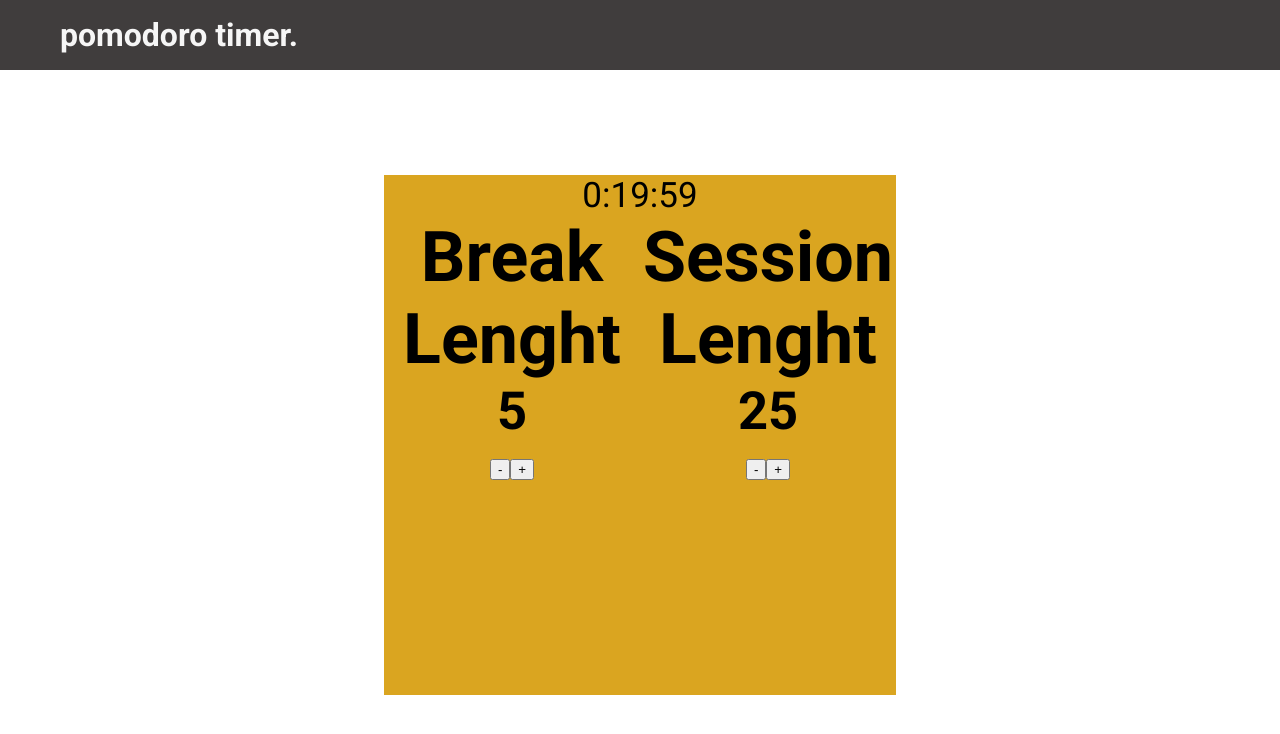
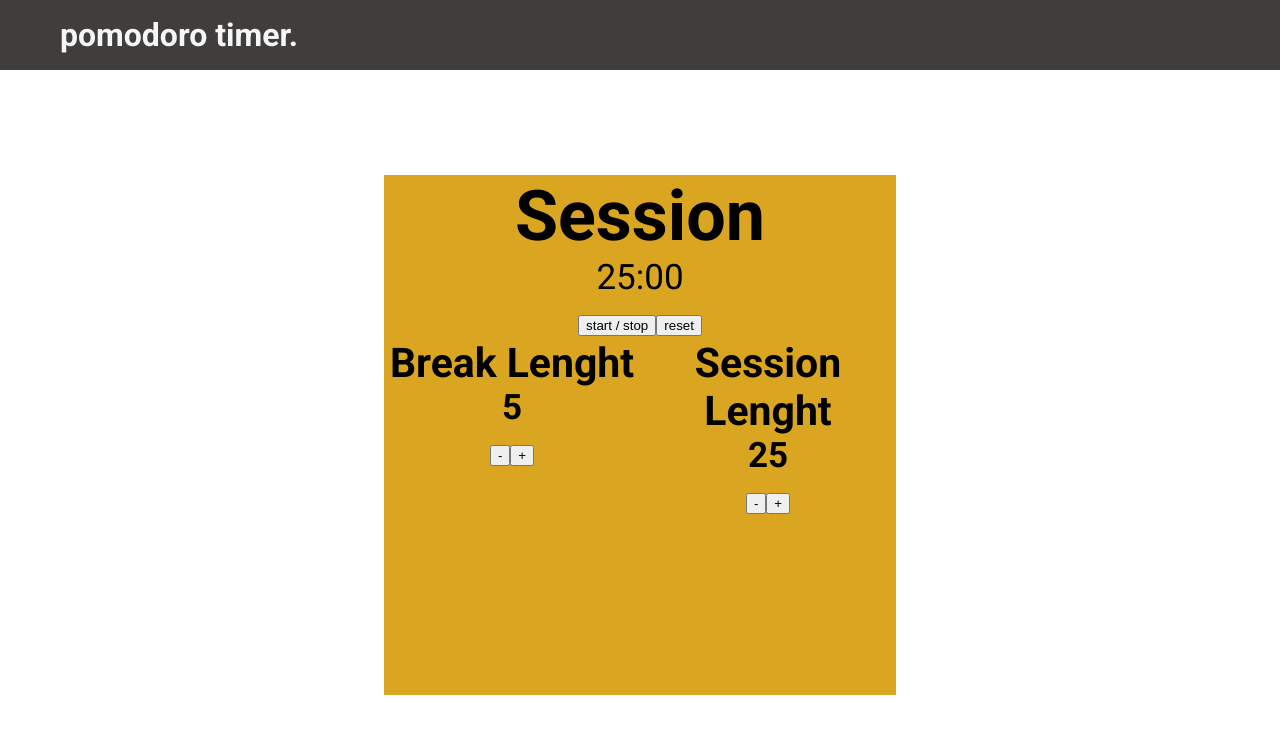
Before and after one commit to mateib47/pomodoro-timer, a React (Create React App) app: page / in a window 1280 px wide. Shown: the top 734 px of the page. Built offline with nearby package versions, Linux system fonts and the light colour scheme; a web font is replaced by a local one.

Commit message:
add formatted time method and start reset functions

```diff
--- a/src/App.js
+++ b/src/App.js
@@ -8,16 +8,16 @@ import { useState, useEffect } from "react";
 const App = () => {
 
   const [seconds, setSeconds] = useState(0);
-  const [minutes, setMinutes] = useState(20);
+  const [minutes, setMinutes] = useState(25);
   const [hours, setHours] = useState(0);
 
-  useEffect(() => {
-   if (seconds <= 0){
-    setSeconds(59);
-    setMinutes(minutes-1);
-   }
+//   useEffect(() => {
+//    if (seconds <= 0){
+//     setSeconds(59);
+//     setMinutes(minutes-1);
+//    }
 
-}, [seconds]);
+// }, [seconds]);
 
   return (
     <div className="app">
--- a/src/containers/TimerBox/TimerBox.jsx
+++ b/src/containers/TimerBox/TimerBox.jsx
@@ -4,25 +4,81 @@ import { useState } from "react";
 const TimerBox = ({
   minutes,
   seconds,
-  hours,
+  // hours,
   setMinutes,
   setSeconds,
-  setHours,
+  // setHours,
 }) => {
   const [breakTime, setBreakTime] = useState(5);
   const [sessionTime, setSessionTime] = useState(25);
 
+  const handleReset = () => {
+    setBreakTime(5);
+    setSessionTime(25);
+    setMinutes(25);
+    setSeconds(0);
+  };
+
+  const getFormattedTime = () => {
+    let s = "";
+    if (minutes.toString().length == 1) {
+      s += "0" + minutes;
+    } else {
+      s += minutes;
+    }
+    s += ":";
+    if (seconds.toString().length == 1) {
+      s += "0" + seconds;
+    } else {
+      s += seconds;
+    }
+    return s;
+  };
+
+  const startTimer = () => {
+    while(minutes > 0){
+        setTimeout(function () {
+            if (seconds <= 0) {
+              setSeconds(59);
+            } else {
+              setSeconds(seconds - 1);
+            }
+          }, 1000);
+    }
+  };
+
   return (
     <div className="timerBox">
-      <div className="time">{"" + hours + ":" + minutes + ":" + seconds}</div>
+      <div id="timer-label">
+        <h1>Session</h1>
+        <div id="time-left">{getFormattedTime()}</div>
+        <button
+          id="start_stop"
+          onClick={() => {
+            startTimer();
+          }}
+        >
+          {" "}
+          start / stop
+        </button>
+        <button
+          id="start_stop"
+          onClick={() => {
+            handleReset();
+          }}
+        >
+          {" "}
+          reset
+        </button>
+      </div>
       <div className="wrapper">
         <div className="break">
-          <h1 id="break-label">Break Lenght</h1>
-          <h2>{breakTime}</h2>
+          <h3 id="break-label">Break Lenght</h3>
+          <h4 id="break-length">{breakTime}</h4>
           <button
-            id="breal-decrement"
+            id="break-decrement"
             onClick={() => {
-              setBreakTime(breakTime - 1);
+              if (breakTime > 0) setBreakTime(breakTime - 1);
             }}
           >
             -
@@ -37,12 +93,12 @@ const TimerBox = ({
           </button>
         </div>
         <div className="session">
-          <h1 id="session-label">Session Lenght</h1>
-          <h2>{sessionTime}</h2>
+          <h3 id="session-label">Session Lenght</h3>
+          <h4 id="session-length">{sessionTime}</h4>
           <button
             id="session-decrement"
             onClick={() => {
-              setSessionTime(sessionTime - 1);
+              if (sessionTime > 0) setSessionTime(sessionTime - 1);
             }}
           >
             -
```
